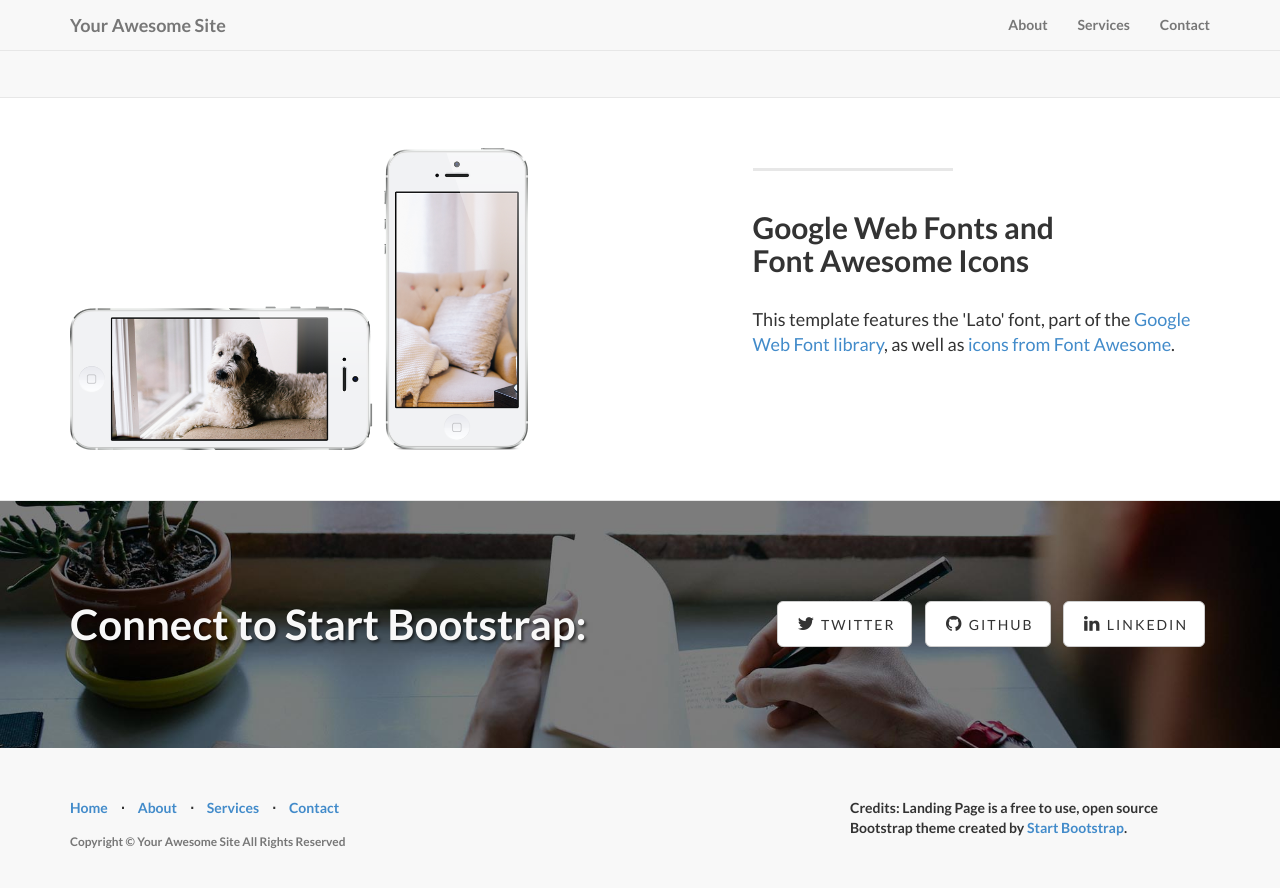
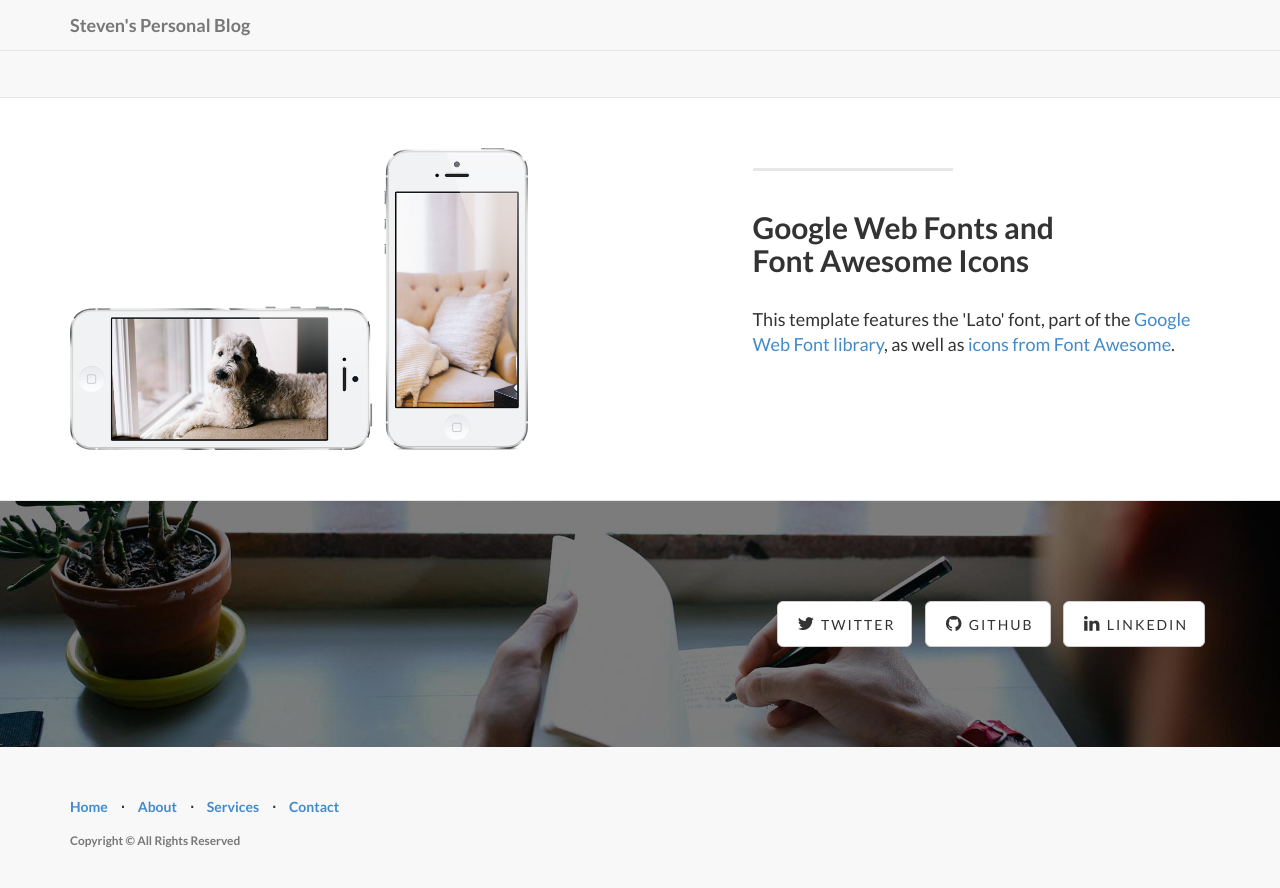
Before and after one commit to steven1227/steven1227.github.io, a Jekyll site: the page built from index.html, in a window 1280 px wide and 900 px high, scrolled down 1619 px. Shown: the top 888 px of the window. Built offline with Jekyll 4.4.1, drawn with Linux system fonts in a browser that asks for light colours; some of the changed text lies outside the part shown.

Commit message:
Developing

```diff
--- a/_config.yml
+++ b/_config.yml
@@ -2,13 +2,10 @@
 #      Main Configs       #
 # ----------------------- #
 
-url: http://yoursite.com
-title: Your Awesome Site
-email: your-email@domain.com
-description: > # "Write an awesome description for your new site here.
-  You can edit this line in _config.yml. It will appear in your document
-  head meta (for Google search results) and in your feed.xml site
-  description."
+url: http://iamstevenliu.com
+title: Steven's Personal Blog
+email: rendong_liu@hotmaul.com
+description: > # "Hi, This is a personal Blog belong to Rendong Liu. You can also call me Steven"
 
 # ----------------------- #
 #    Jekyll & Plugins     #
--- a/_includes/contact.html
+++ b/_includes/contact.html
@@ -4,7 +4,7 @@
 
         <div class="row">
             <div class="col-lg-6">
-                <h2>Connect to Start Bootstrap:</h2>
+
             </div>
             <div class="col-lg-6">
                 <ul class="list-inline banner-social-buttons">
--- a/_includes/footer.html
+++ b/_includes/footer.html
@@ -20,11 +20,9 @@
                         <a href="#contact">Contact</a>
                     </li>
                 </ul>
-                <p class="copyright text-muted small">Copyright &copy; {{ site.title }} All Rights Reserved</p>
+                <p class="copyright text-muted small">Copyright &copy;  All Rights Reserved</p>
             </div>
-            <div class="col-md-4">
-                Credits: Landing Page is a free to use, open source Bootstrap theme created by <a href="http://startbootstrap.com/">Start Bootstrap</a>.
-            </div>
+
         </div>
     </div>
 </footer>
--- a/_includes/header.html
+++ b/_includes/header.html
@@ -15,13 +15,13 @@
         <div class="collapse navbar-collapse" id="bs-example-navbar-collapse-1">
             <ul class="nav navbar-nav navbar-right">
                 <li>
-                    <a href="#">About</a>
+                    <a href="#"></a>
                 </li>
                 <li>
-                    <a href="#">Services</a>
+                    <a href="#"></a>
                 </li>
                 <li>
-                    <a href="#">Contact</a>
+                    <a href="#"></a>
                 </li>
             </ul>
         </div>
--- a/_includes/page_content.html
+++ b/_includes/page_content.html
@@ -10,7 +10,7 @@
                 <div class="col-lg-5 col-sm-6">
                     <hr class="section-heading-spacer">
                     <div class="clearfix"></div>
-                    <h2 class="section-heading">{{ post.title }}</h2>
+                    <h2 class="section-heading">Steven's Personal Blog</h2>
                     {{ post.description }}
                 </div>
                 <div class="col-lg-5 col-lg-offset-2 col-sm-6">
--- a/index.html
+++ b/index.html
@@ -1,5 +1,5 @@
 ---
 layout: default
-title: Steven (LiuRendong)
+title: Rendong Liu
 subTitle: Enjoy your life
 ---
```
